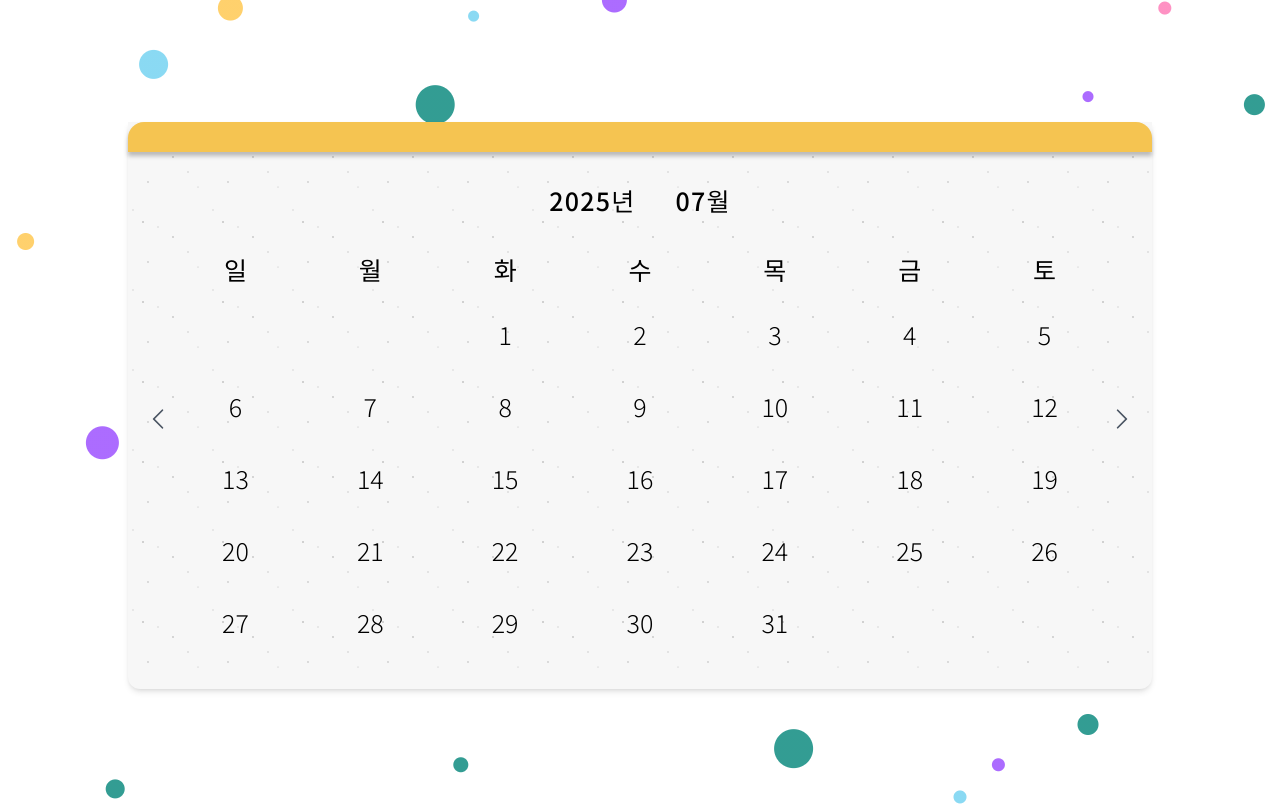
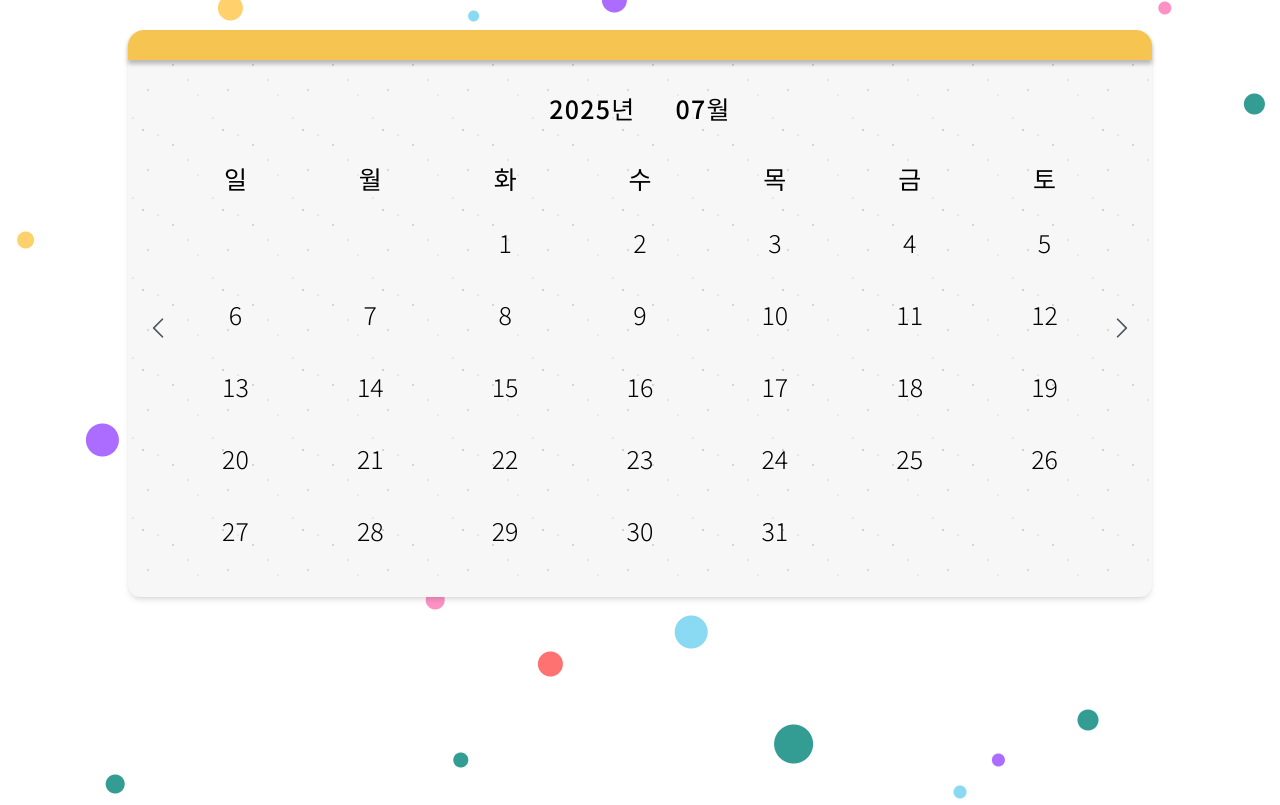
Before and after one commit to V4N1LLA/Rookies_Miniproject3_team7, a React (Create React App) app in the folder frontend/: page /diary in a window 1280 px wide. Built offline with nearby package versions, Linux system fonts and the light colour scheme; no server answers; a web font is replaced by a local one.

Commit message:
레이아웃 조절

```diff
--- a/frontend/src/App.js
+++ b/frontend/src/App.js
@@ -12,7 +12,7 @@ import Header from "./components/layout/Header";
 
 function App() {
   return (
-    <div className="min-h-screen bg-emotion-dots">
+    <div className="min-h-screen bg-emotion-dots p-[30px]">
       <Router>
         <Header></Header>
         <Routes>
--- a/frontend/src/components/layout/Header.jsx
+++ b/frontend/src/components/layout/Header.jsx
@@ -14,7 +14,7 @@ const Header = () => {
   return (
     <header
       style={{
-        paddingTop: "5px",
+        // paddingTop: "5px",
         //background: "#f5f5f5",
         display: "flex",
         justifyContent: "flex-end",
--- a/frontend/src/pages/diary/Calendar.jsx
+++ b/frontend/src/pages/diary/Calendar.jsx
@@ -82,10 +82,10 @@ function Calendar() {
   return (
     <>
       {loading && <LoadingToast message="다이어리 불러오는 중..." />}
-      <div className="min-h-screen flex justify-center items-center">
-      <div className="w-full max-w-5xl relative">
+      <div className="flex justify-center items-center bg-transparent rounded-xl">
+        <div className="w-full max-w-5xl relative bg-transparent rounded-xl">
           <div className="h-[30px] bg-[#F5C451] rounded-t-2xl shadow-[0_4px_4px_rgba(0,0,0,0.25)] absolute top-0 left-0 right-0 z-30 " />
-        <div className="bg-paper pt-[60px] max-w-5xl bg-white/70 shadow-md rounded-b-xl p-10 relative">
+          <div className="bg-paper pt-[60px] max-w-5xl shadow-md rounded-xl p-10 relative">
             <div className="absolute left-4 top-1/2 z-20">
               <button
                 onClick={() => changeMonth(-1)}
```
Lines whose indentation alone changed are shown as unchanged.
